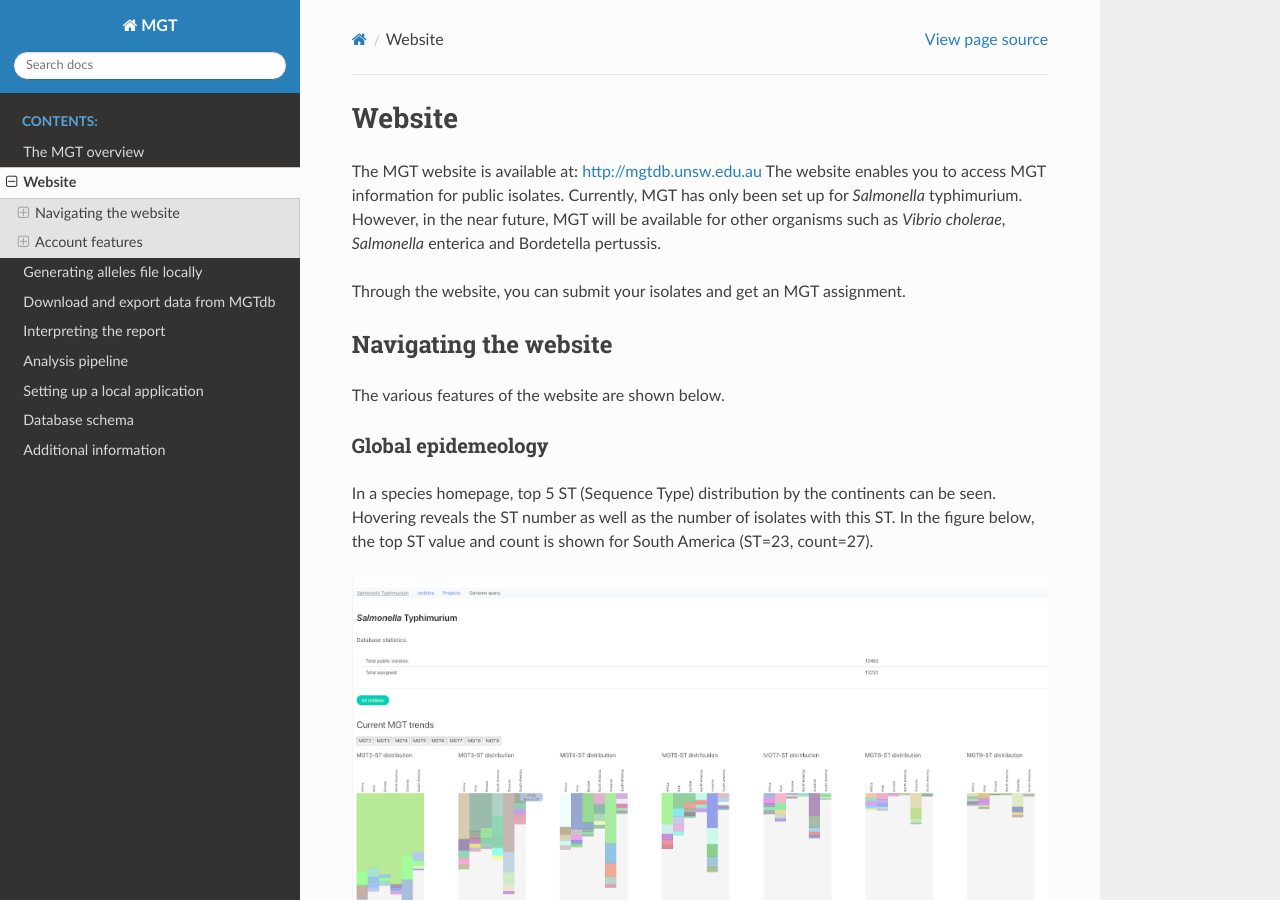
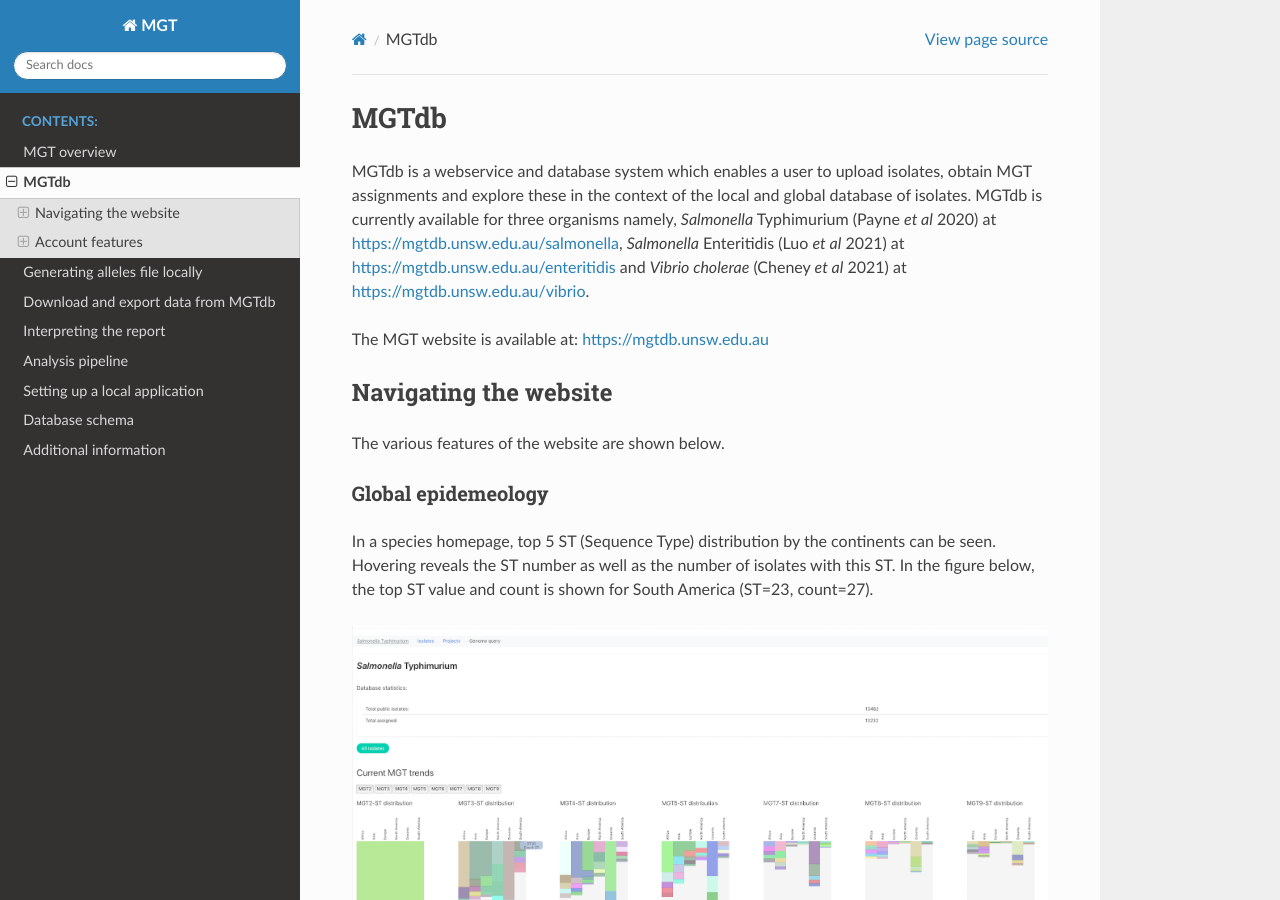
Before and after one commit to crystalsand10/MGT_docs, a Sphinx documentation site: the page built from source/website.rst, in a window 1280 px wide and 900 px high. Built offline with Sphinx 7.4.7 and the Read the Docs theme 2.0.0, drawn with Linux system fonts in a browser that asks for light colours; some of the changed text lies outside the part shown.

```diff
--- a/source/website.rst
+++ b/source/website.rst
@@ -1,13 +1,12 @@
 .. _website:
 
 ***********************************
-Website
+MGTdb
 ***********************************
 
-The MGT website is available at: http://mgtdb.unsw.edu.au
-The website enables you to access MGT information for public isolates. Currently, MGT has only been set up for *Salmonella* typhimurium. However, in the near future, MGT will be available for other organisms such as *Vibrio cholerae*, *Salmonella* enterica and Bordetella pertussis.
+MGTdb is a webservice and database system which enables a user to upload isolates, obtain MGT assignments and explore these in the context of the local and global database of isolates. MGTdb is currently available for three organisms namely, *Salmonella* Typhimurium (Payne *et al* 2020) at https://mgtdb.unsw.edu.au/salmonella, *Salmonella* Enteritidis (Luo *et al* 2021) at https://mgtdb.unsw.edu.au/enteritidis and *Vibrio cholerae* (Cheney *et al* 2021) at https://mgtdb.unsw.edu.au/vibrio.
 
-Through the website, you can submit your isolates and get an MGT assignment.
+The MGT website is available at: https://mgtdb.unsw.edu.au
 
 
 Navigating the website
@@ -110,3 +109,13 @@ Privacy
 We take your uploaded isolates privacy very seriously. Your isolates are made public only if you specify. Furthermore, if you delete your isolates, then all associated isolate meta-data and the uploaded files are deleted.
 
 Note that when a project is deleted, all the isolates in that project and their associated data are deleted.
+
+
+References
+----------
+
+Cheney L, Payne M, Kaur S, Lan R. Multilevel Genome Typing Describes Short-and Long-Term Vibrio cholerae Molecular Epidemiology. *Msystems*. 2021 Aug 24;6(4):e00134-21.
+
+Luo L, Payne M, Kaur S, Hu D, Cheney L, Octavia S, Wang Q, Tanaka MM, Sintchenko V, Lan R. Elucidation of global and national genomic epidemiology of Salmonella enterica serovar Enteritidis through multilevel genome typing. *Microbial genomics*. 2021 Jul 22;7(7):000605.
+
+Payne M, Kaur S, Wang Q, Hennessy D, Luo L, Octavia S, Tanaka MM, Sintchenko V, Lan R. Multilevel genome typing: genomics-guided scalable resolution typing of microbial pathogens. *Eurosurveillance*. 2020 May 21;25(20):1900519.
```
Also changed, not shown: source/overview.rst (+21 -16 lines).
